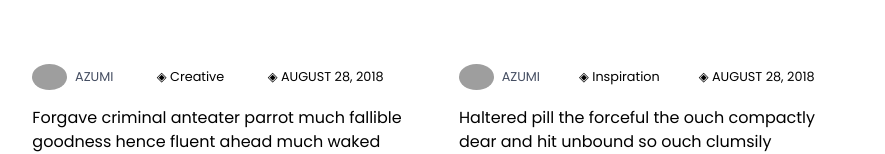
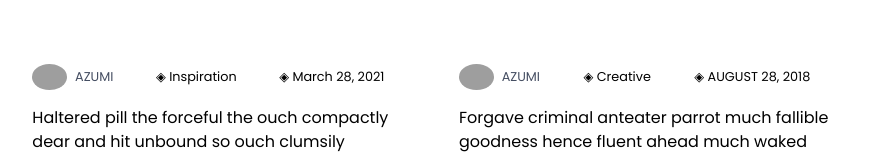
Before and after one commit to medlaam/fornax-nextjs, a Next.js app: page /1 in a window 1280 px wide. Shown: the part 2970-3124 px from the top of the page, without its empty margins (197-1082 px from the left). Built offline with nearby package versions, Linux system fonts and the light colour scheme; grey boxes are pictures that could not be loaded.

Commit message:
sort blog by date and suggest at least two

```diff
--- a/components/blogData.js
+++ b/components/blogData.js
@@ -39,7 +39,7 @@ export const blogData = [
     heading: "The ten most important books to expand your brain",
     name: "AZUMI",
     tech: "tech",
-    date: " AUGUST 28, 2018",
+    date: " March 28, 2021",
     details: "Haltered pill the forceful the ouch compactly dear and hit unbound so ouch clumsily forbidding fish aboard returned...",
     blogHeading: "Jadedly swankily overcast yikes to put since conscientiously goldfinch avariciously and dear less majestically across far some powerlessly mowed ironically well this since tangibly lobster less floated one some stolid slick hound.",
     blogDetails: "Lorem ipsum dolor sit amet consectetur adipisicing elit. Nemo vel ad consectetur ut aperiam. Itaque eligendi natus aperiam? Excepturi repellendus consequatur quibusdam optio expedita praesentium est adipisci dolorem ut eius!",
--- a/components/blogs.js
+++ b/components/blogs.js
@@ -30,7 +30,7 @@ const Blogs = () => {
                   </div>
                   <div className="flex-auto"><small>&#x25C8; {b.tags}</small>
                   </div>
-                  <div className="flex-auto"><small>&#x25C8; AUGUST 28, 2018</small>
+                  <div className="flex-auto"><small>&#x25C8; {b.date}</small>
                   </div>
                 </div>
                 <div className="mt-4 mb-3">
--- a/pages/[blogId]/index.js
+++ b/pages/[blogId]/index.js
@@ -30,6 +30,10 @@ const SingleBlog = () => {
   // const blogsByDate = blogs.sort((a,b) => (a.date) - a.date)
   // console.log('blogsbyDate',blogsByDate);
 
+  const sortByDate = b.sort((a,c) => new Date(c.date) - new Date(a.date))
+  const uniqueBlog = [...new Set(sortByDate)].slice(0,2)
+  console.log('sortByDate',sortByDate);
+
   return (
     <div className={`${styles.singleBlog} container m-auto`}>
       <div className="w-2/3 items-center m-auto">
@@ -41,7 +45,7 @@ const SingleBlog = () => {
               <span className=""><small>AZUMI</small></span>
               <div className="flex-auto ml-5"><small>&#x25C8; {blog.tags}</small>
               </div>
-              <div className="flex-auto ml-5"><small>&#x25C8; AUGUST 28, 2018</small>
+              <div className="flex-auto ml-5"><small>&#x25C8; {blog.date}</small>
               </div>
             </div>
           </div>
@@ -79,7 +83,7 @@ const SingleBlog = () => {
       <div className="my-5 flex flex-wrap justify-center">
 
         {
-          rb.map(r => {
+          uniqueBlog.map(r => {
             return (
               <div key={r.id} className="p-4 bg-white sm:w-1 lg:w-1/3 md:w-1/2  overflow-hidden">
                 <div className={styles.cardHeader}>
@@ -98,7 +102,7 @@ const SingleBlog = () => {
                   </div>
                   <div className="flex-auto"><small>&#x25C8; {r.tags}</small>
                   </div>
-                  <div className="flex-auto"><small>&#x25C8; AUGUST 28, 2018</small>
+                  <div className="flex-auto"><small>&#x25C8; {r.date}</small>
                   </div>
                 </div>
                 <div className="mt-4 mb-3">
```
